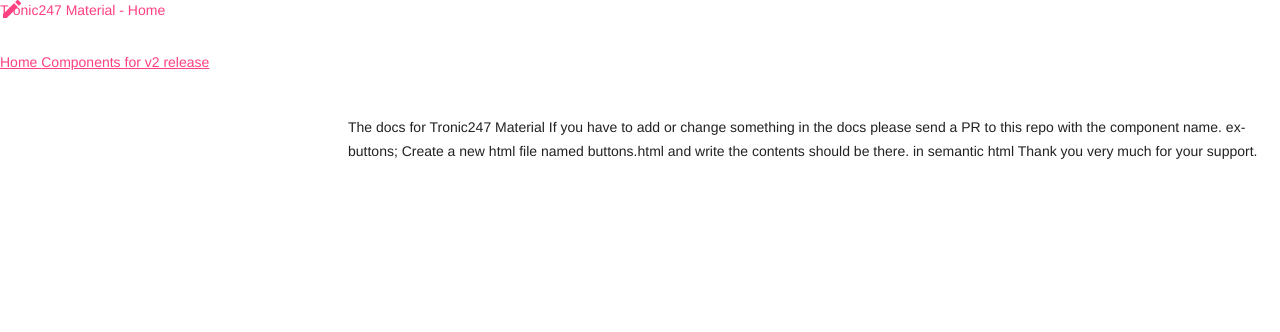
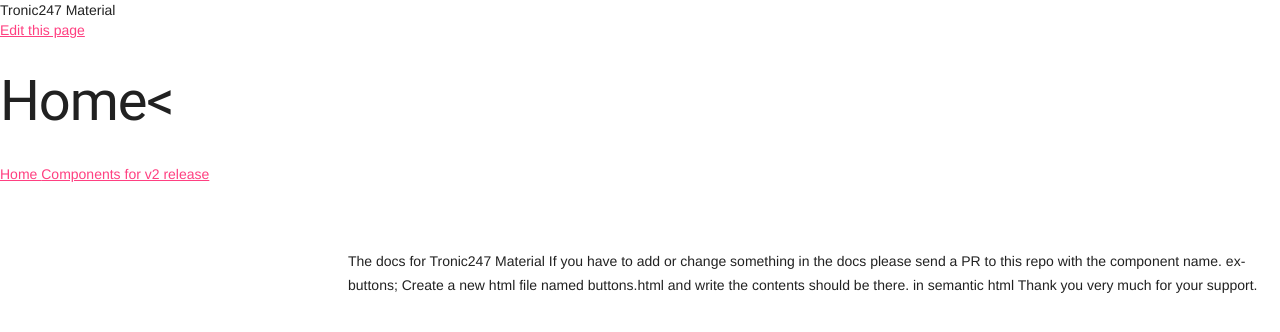
Before and after one commit to Duplore/material-docs, an MkDocs documentation site: the page built from docs/index.md, in a window 1280 px wide. Shown: the top 332 px of the page. Built offline with MkDocs 1.6.1, drawn with Linux system fonts in a browser that asks for light colours.

Commit message:
Update main.html

```diff
--- a/theme/main.html
+++ b/theme/main.html
@@ -1,3 +1,5 @@
+
+
 <!DOCTYPE html>
 <html>
 <head>
@@ -19,17 +21,22 @@
 <link rel="stylesheet" href="{{ base_url }}/style.css" />
 </head>
 <body>
-        <header>
-            <div class="appbar fixed elevating">
-                <nav>
-                    <a class="name no-icon">Tronic247 Material <span>- {{ page.title }}</span></a>
-                </nav>
-                <div class="float-right">
-                    <a href={{ page.edit_url }} class="ripple-e icon"><span class="material-icons">edit</span></a>
-                </div>
+	<header class="appbar">
+		<div class="appbar-container">
+			<section class="section left">
+				<span class="title">Tronic247 Material</span>
+			</section>
+			<section class="section right">
+				<a class="btn" href={{ page.edit_url }}>Edit this page</a>
+			</section>
 		</div>
 	</header>
-        <div class="sides">
+	<div class="p-2"></div>
+	<div class="background-primary p-5">
+		<h1 class="h4 text-white">{{ page.title }}<</h1>
+	</div>
+	<div class="row container">
+		<div class="col-3">
 			<div class="list">
 				{% if nav|length>1 %}
 				{% for nav_item in nav %} {% if nav_item.children %}
@@ -55,10 +62,13 @@
 					{{ nav_item.title }}
 				</a>
 				{% endif %} {% endfor %}
-                </ul>
 				{% endif %}
 			</div>
+		</div>
+		<article class="col-9">
 				<div class="container main">{{ page.content }}</div>
+		</article>
+	</div>
 </div>
 <script src="https://code.jquery.com/jquery-3.6.0.min.js"></script>
 <script src="https://cdn.skypack.dev/@hotwired/turbo" type="module"></script>
```
Lines whose indentation alone changed are shown as unchanged.
